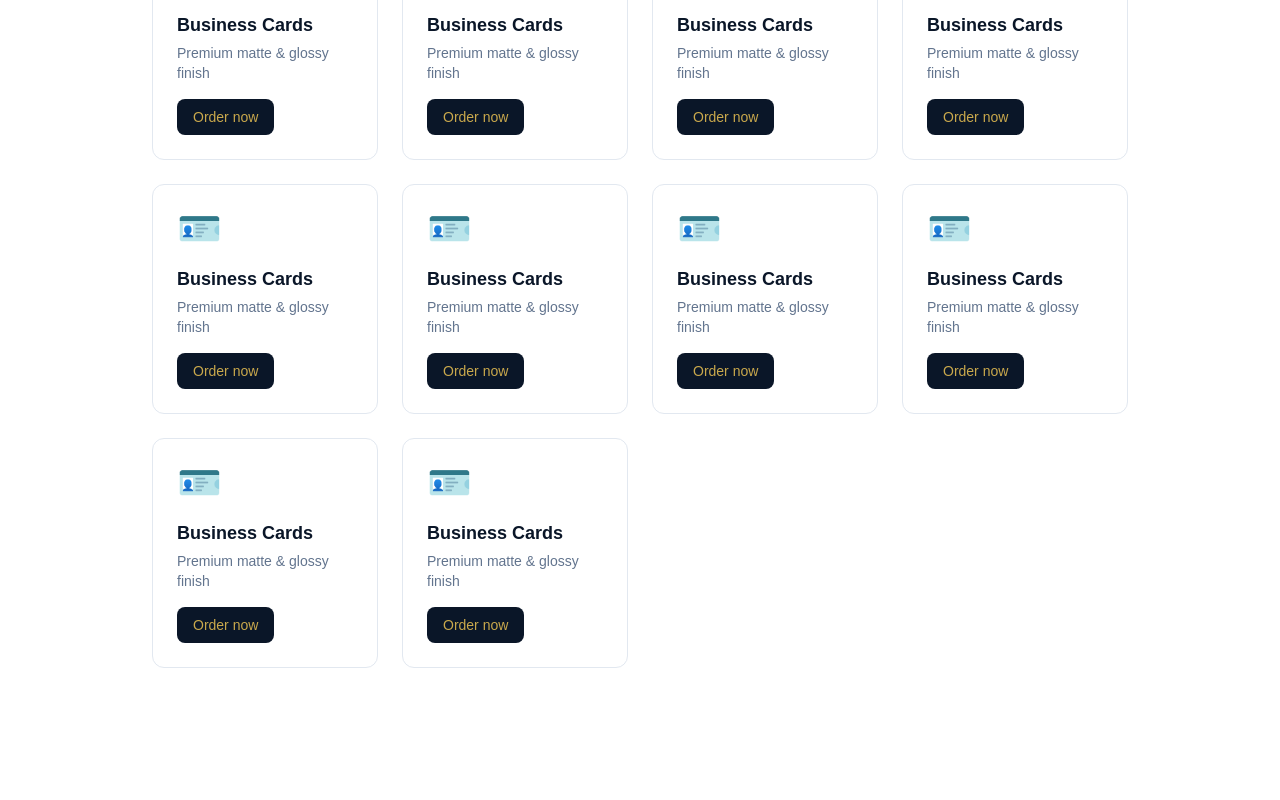
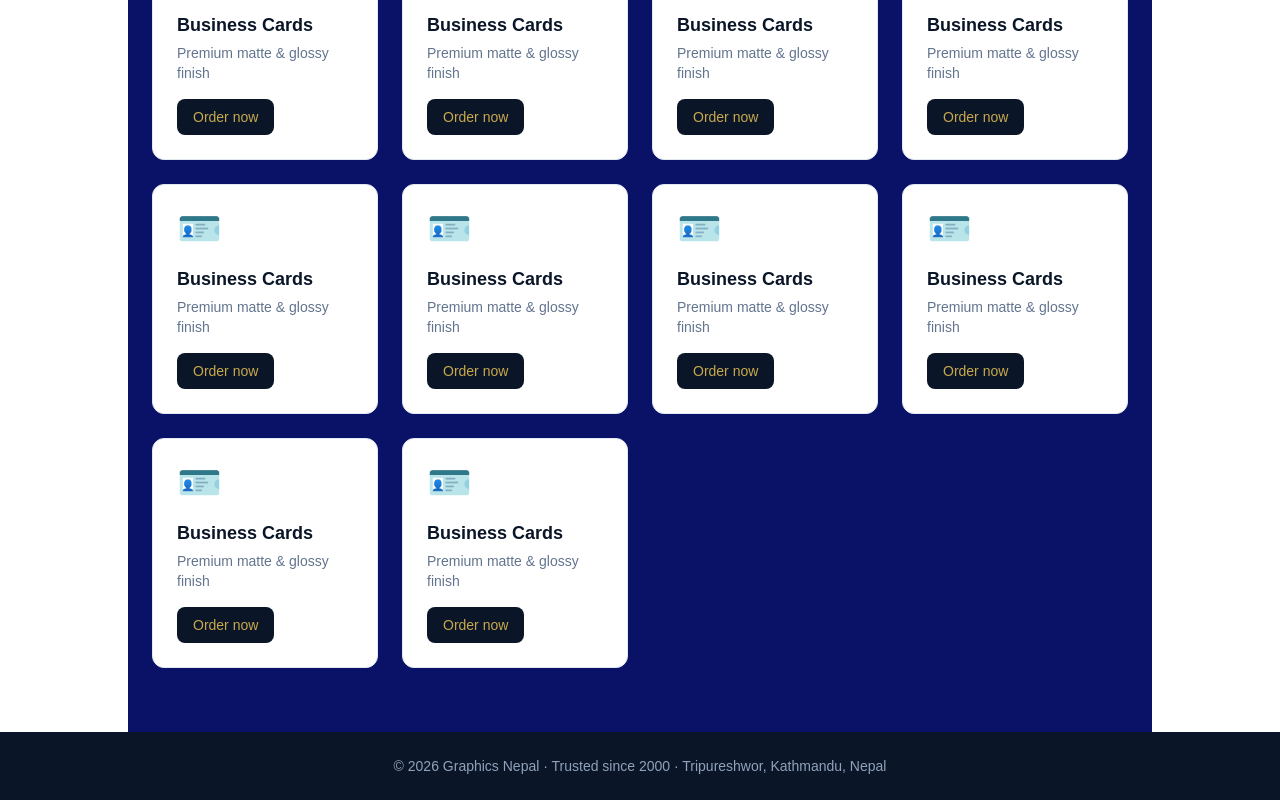
Before and after one commit to Lordwick5/Graphics-Nepal, a Next.js app: page /products in a window 1280 px wide. Shown: the part 322-1122 px from the top of the page. Before the commit the page ends 1054 px from the top, so only its background shows below. Built offline with nearby package versions, Linux system fonts and the light colour scheme.

Commit message:
add: added footer at the end of the code in layout for visibility in all pages

```diff
--- a/app/layout.tsx
+++ b/app/layout.tsx
@@ -45,6 +45,9 @@ export default function RootLayout({
           </div>
         </nav>
         {children}
+        <footer className="bg-[#0a1628] text-slate-400 text-center py-6 text-sm mt-auto">
+          <p>© 2026 Graphics Nepal · Trusted since 2000 · Tripureshwor, Kathmandu, Nepal</p>
+        </footer>
       </body>
     </html>
   );
--- a/app/products/page.tsx
+++ b/app/products/page.tsx
@@ -73,7 +73,7 @@ const products = [
 
 export default function Products() {
   return (
-    <main className="max-w-5xl mx-auto px-6 py-16">
+    <main className="bg-[#0a1268] max-w-5xl mx-auto px-6 py-16">
       {/* Page Header */}
       <div className="text-center mb-12">
         <h1 className="text-4xl font-bold text-[#0a1628] mb-3">Our Products & Services</h1>
```
